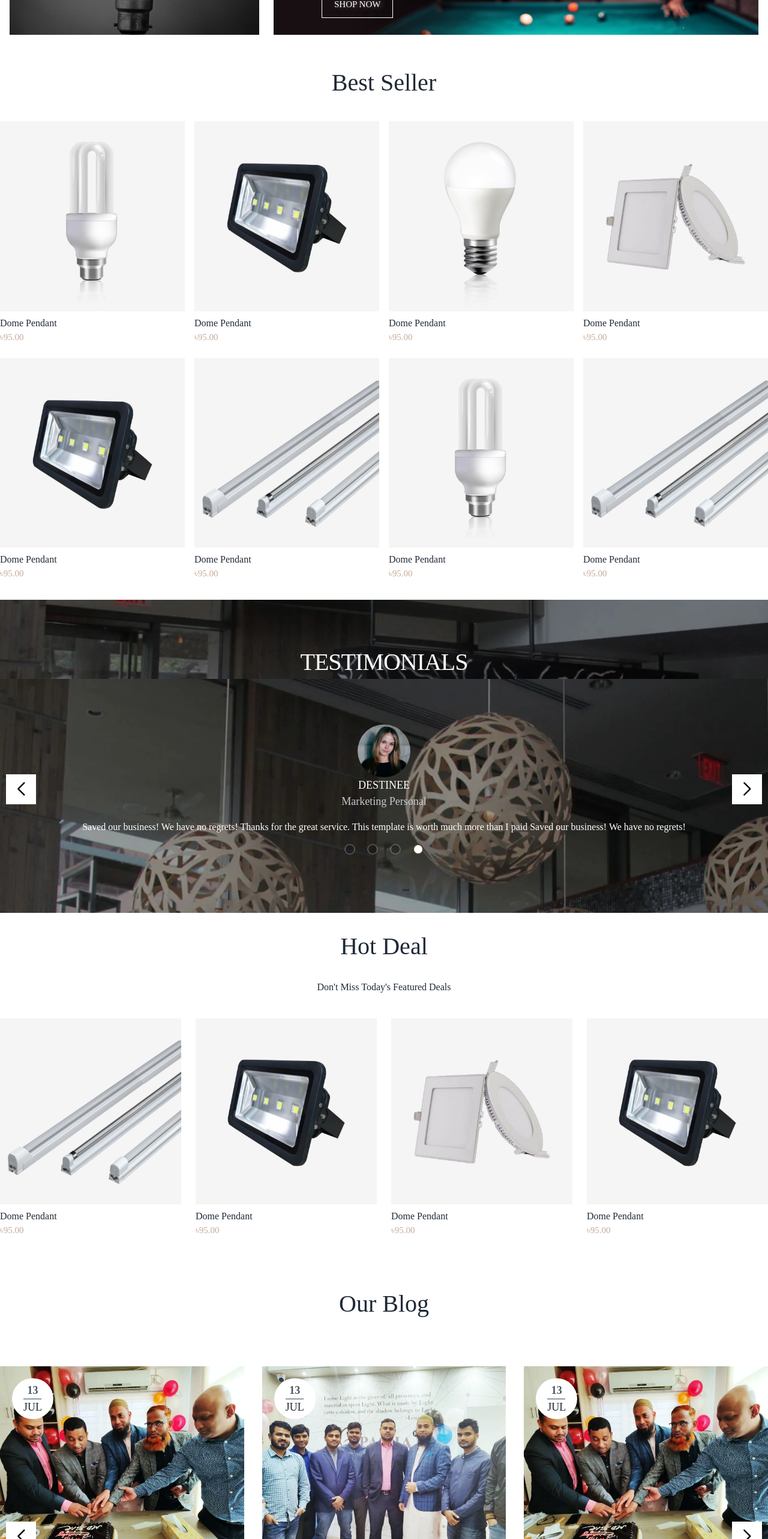
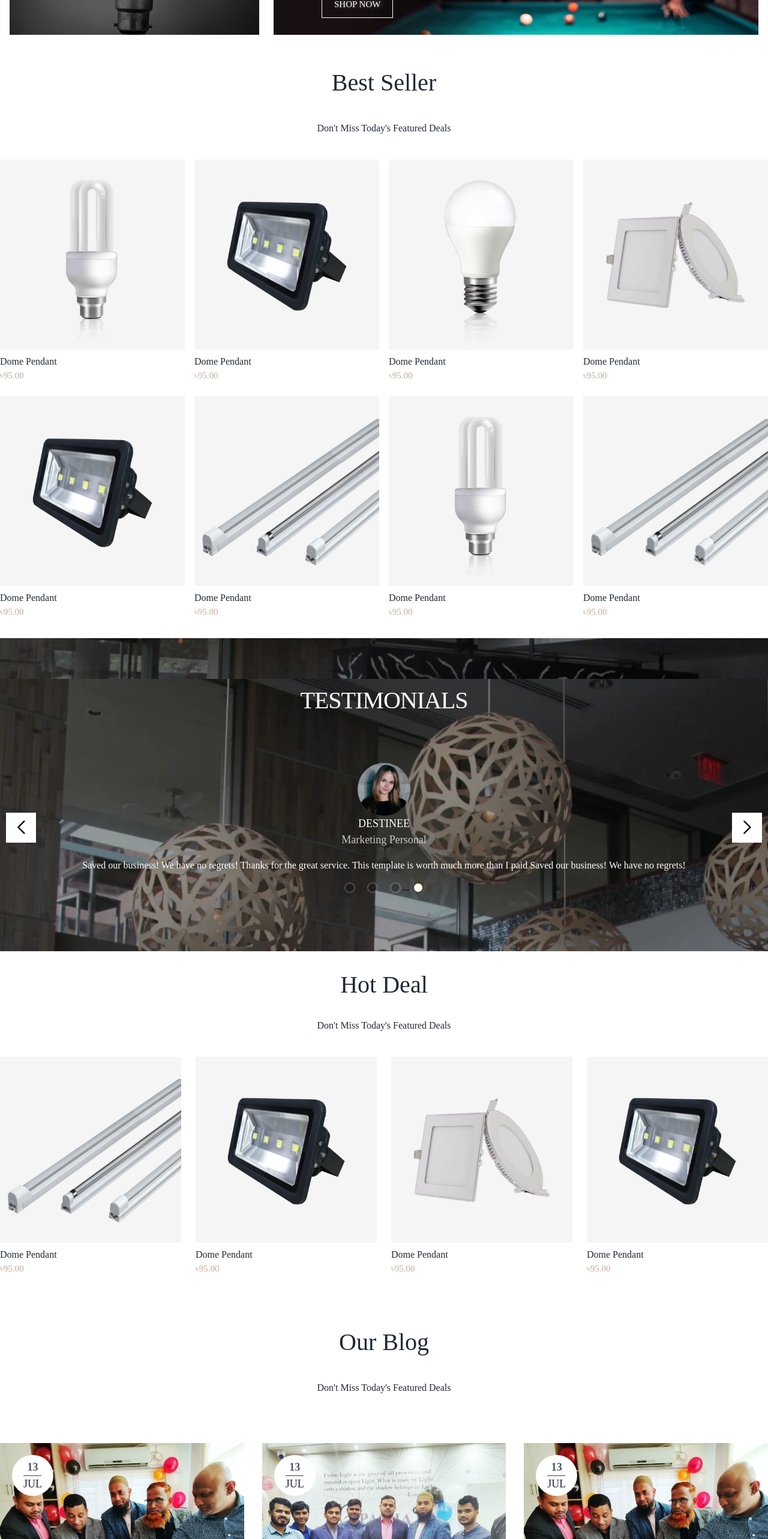
Before and after one commit to minhaz-taskeasy/pashaenargy-frontend, a React (Create React App) app: page / in a window 1280 px wide. Shown: the part 1268-3834 px from the top of the page at 60% size. Built offline with nearby package versions, Linux system fonts and the light colour scheme; a web font is replaced by a local one.

Commit message:
blog & best seller p tag

```diff
--- a/src/Pages/Home/BestSeller.js
+++ b/src/Pages/Home/BestSeller.js
@@ -68,6 +68,7 @@ const BestSeller = () => {
 		<div className="bg-[#fff] pb-6">
 			<div className="container mx-auto">
 				<h2 className="bsTitle py-10">Best Seller</h2>
+				<p className="pb-10">Don't Miss Today's Featured Deals</p>
 				<div className="flex justify-center ">
 					<div className="grid lg:grid-cols-4 sm:grid-cols-1 md:grid-cols-2 gap-4">
 						{cards.map((card) => (
--- a/src/Pages/Home/OurBlog.js
+++ b/src/Pages/Home/OurBlog.js
@@ -37,6 +37,7 @@ const OurBlog = () => {
 		<div className="bg-[#fff] pt-10">
 			<div className="container mx-auto">
 				<h2 className="bsTitle p-10">Our Blog</h2>
+				<p className="pb-10">Don't Miss Today's Featured Deals</p>
 				<Swiper
 					slidesPerView={3}
 					spaceBetween={30}
```
